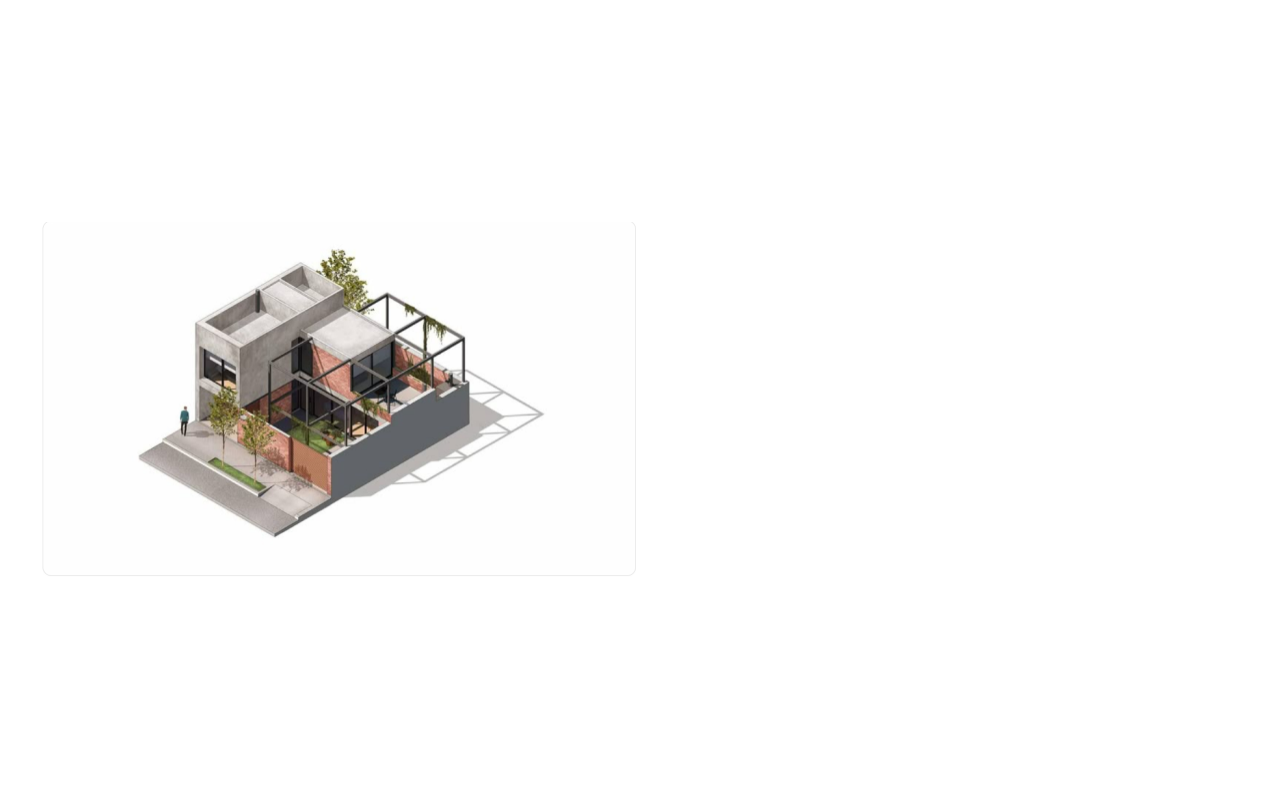
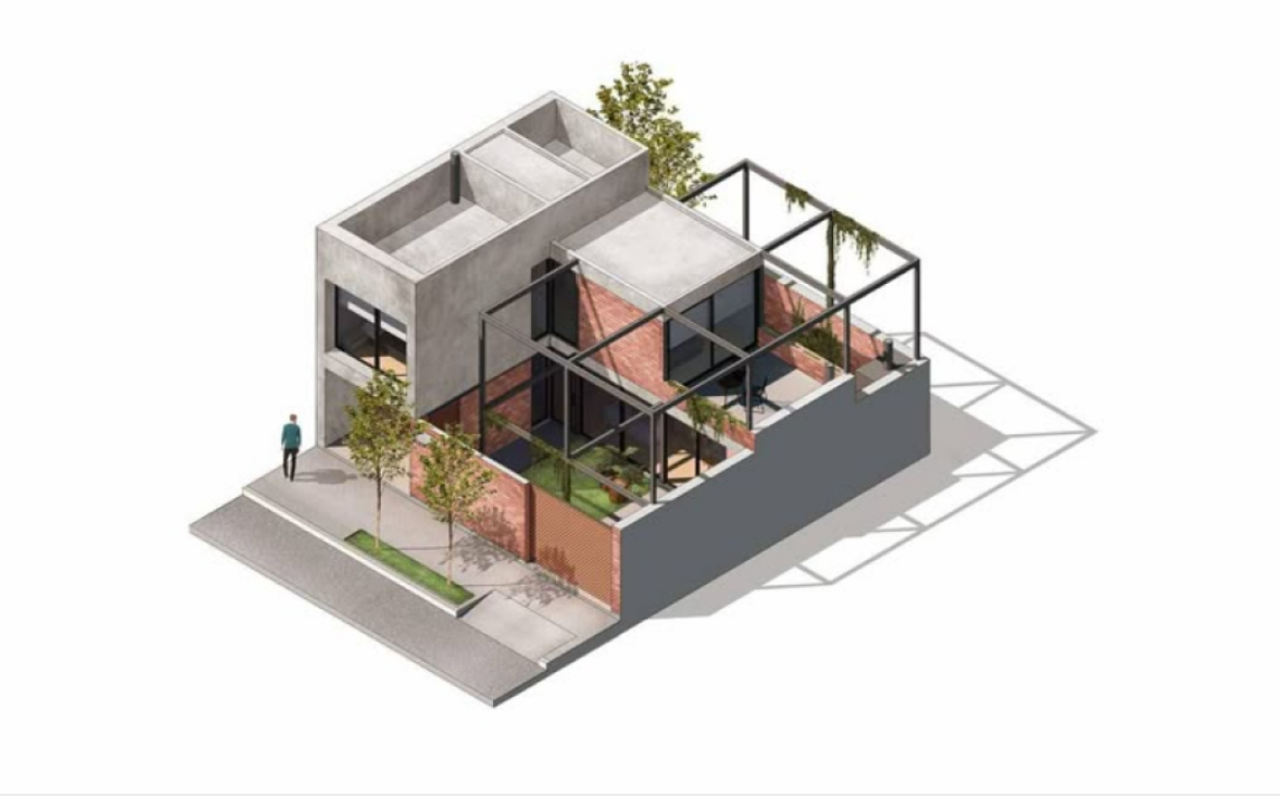
Before and after one commit to Indivillage-Balgakot-Training/House-Project, a Next.js app: page / in a window 1280 px wide. Built offline with nearby package versions, Linux system fonts and the light colour scheme.

Commit message:
page.tsx file updated

```diff
--- a/src/app/page.tsx
+++ b/src/app/page.tsx
@@ -1,18 +1,101 @@
-import Link from 'next/link';
+"use client"; // Add this line to mark the component as a Client Component
+
+import { useState } from 'react';
 import Image from 'next/image';
 
-const Home: React.FC = () => {
+const ImageMapComponent = () => {
+  const [hoveredArea, setHoveredArea] = useState<string | null>(null);
+
+  const handleMouseEnter = (area: string) => {
+    setHoveredArea(area);
+  };
+
+  const handleMouseLeave = () => {
+    setHoveredArea(null);
+  };
+
   return (
-    <div className="flex items-center justify-center h-screen">
-      <Link href="/home-layout">
-        <img
-          src="/image1.jpg" // Replace with your image path or URL
-          alt="Home Image"
-          className="cursor-pointer w-1/2" // Adjust width as needed
-        />
-      </Link>
+    <div className="relative">
+      <Image
+        src="/image2.jpg"
+        alt="Home Section"
+        width={800} // Adjust width as needed
+        height={600} // Adjust height as needed
+      />
+      <div
+        className={`absolute ${hoveredArea === 'bedroom' ? 'bg-red-500 opacity-50' : 'opacity-0'} transition-opacity duration-300`}
+        onMouseEnter={() => handleMouseEnter('bedroom')}
+        onMouseLeave={handleMouseLeave}
+        style={{ left: '83px', top: '61px', width: '185px', height: '278px', zIndex: 10 }}
+      />
+      <div
+        className={`absolute ${hoveredArea === 'openArea' ? 'bg-green-500 opacity-50' : 'opacity-0'} transition-opacity duration-300`}
+        onMouseEnter={() => handleMouseEnter('openArea')}
+        onMouseLeave={handleMouseLeave}
+        style={{ left: '268px', top: '59px', width: '119px', height: '280px', zIndex: 10 }}
+      />
+      <div
+        className={`absolute ${hoveredArea === 'masterBedroom2' ? 'bg-blue-500 opacity-50' : 'opacity-0'} transition-opacity duration-300`}
+        onMouseEnter={() => handleMouseEnter('masterBedroom2')}
+        onMouseLeave={handleMouseLeave}
+        style={{ left: '388px', top: '58px', width: '163px', height: '281px', zIndex: 10 }}
+      />
+      <div
+        className={`absolute ${hoveredArea === 'masterBedroom1' ? 'bg-yellow-500 opacity-50' : 'opacity-0'} transition-opacity duration-300`}
+        onMouseEnter={() => handleMouseEnter('masterBedroom1')}
+        onMouseLeave={handleMouseLeave}
+        style={{ left: '551px', top: '59px', width: '191px', height: '280px', zIndex: 10 }}
+      />
+      <div
+        className={`absolute ${hoveredArea === 'kitchen' ? 'bg-orange-500 opacity-50' : 'opacity-0'} transition-opacity duration-300`}
+        onMouseEnter={() => handleMouseEnter('kitchen')}
+        onMouseLeave={handleMouseLeave}
+        style={{ left: '552px', top: '341px', width: '188px', height: '131px', zIndex: 10 }}
+      />
+      <div
+        className={`absolute ${hoveredArea === 'guestBathroom' ? 'bg-purple-500 opacity-50' : 'opacity-0'} transition-opacity duration-300`}
+        onMouseEnter={() => handleMouseEnter('guestBathroom')}
+        onMouseLeave={handleMouseLeave}
+        style={{ left: '80px', top: '337px', width: '189px', height: '134px', zIndex: 10 }}
+      />
     </div>
   );
 };
 
-export default Home;
+const HomePage = () => {
+  const [isOpen, setIsOpen] = useState(false);
+
+  const handleImageClick = () => {
+    setIsOpen(true);
+  };
+
+  const handleCloseModal = () => {
+    setIsOpen(false);
+  };
+
+  return (
+    <div className="relative h-screen w-full">
+      <Image
+        src="/image1.jpg"
+        alt="My Image"
+        layout="fill"
+        objectFit="cover"
+        className="absolute inset-0 cursor-pointer"
+        onClick={handleImageClick} // Open modal on click
+      />
+
+      {isOpen && (
+        <div
+          className="fixed inset-0 bg-black bg-opacity-75 flex justify-center items-center z-20"
+          onClick={handleCloseModal}
+        >
+          <div className="relative">
+            <ImageMapComponent /> {/* Use the ImageMapComponent here */}
+          </div>
+        </div>
+      )}
+    </div>
+  );
+};
+
+export default HomePage;
```
